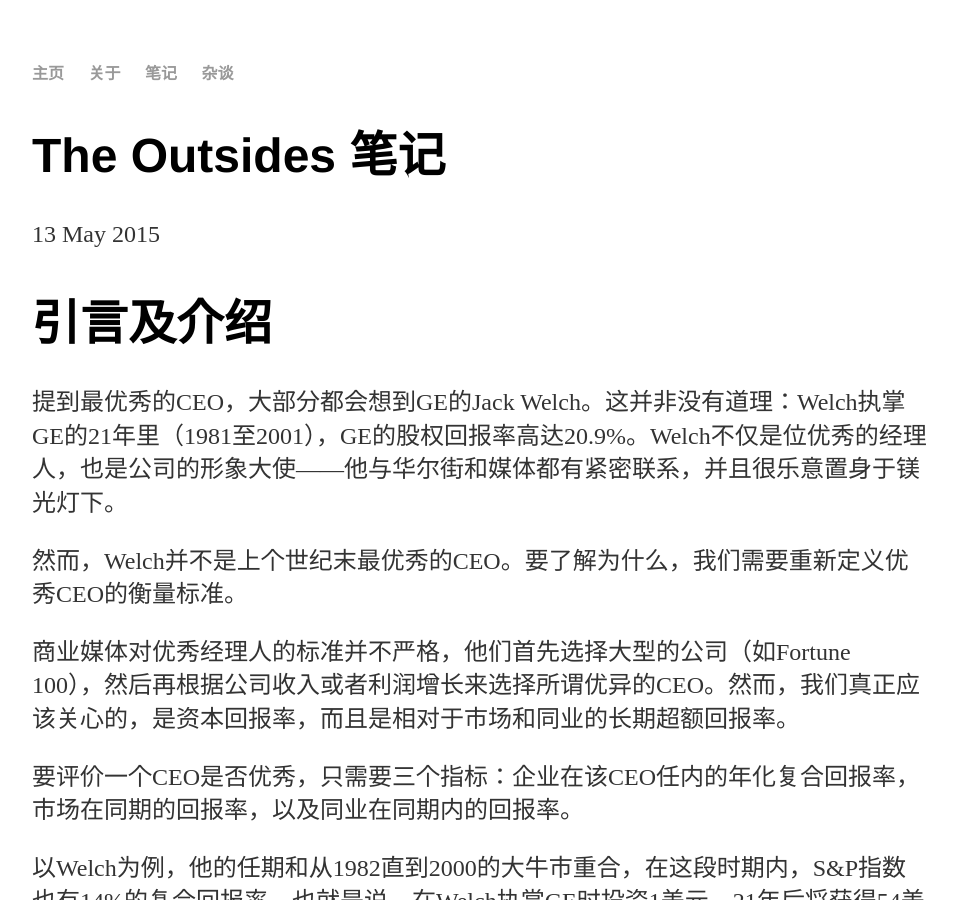
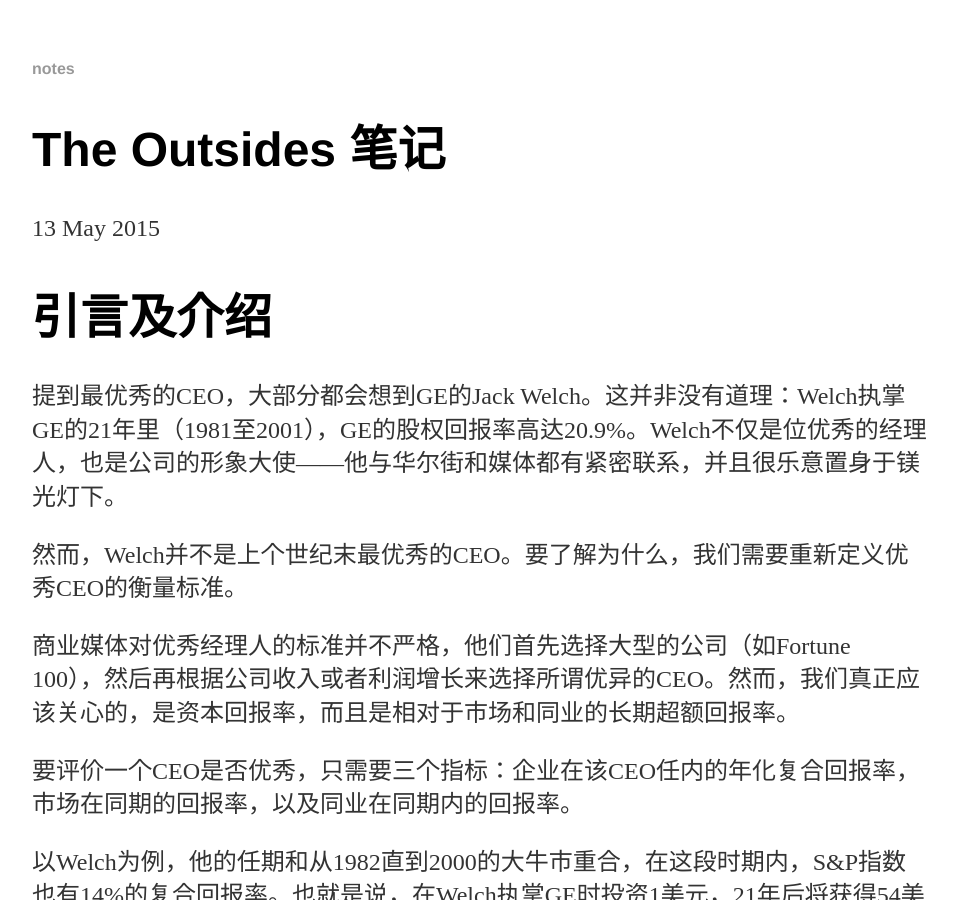
Before and after one commit to addnox/addnox.github.io, a Jekyll site: the page built from _posts/2015-05-13-The-Outsiders.md, in a window 1280 px wide and 900 px high. Shown: the whole window, without its empty margins (160-1117 px from the left). Built offline with Jekyll 4.4.1, drawn with Linux system fonts in a browser that asks for light colours.

Commit message:
Update default.html

```diff
--- a/_layouts/default.html
+++ b/_layouts/default.html
@@ -8,10 +8,8 @@
 		<body>
 			<nav>
 	    		<ul>
-	        		<li><a href="/">主页</a></li>
-		        	<li><a href="/about">关于</a></li>
-	        		<li><a href="/cv">笔记</a></li>
-	        		<li><a href="/blog">杂谈</a></li>
+	        		<li><a href="/">notes</a></li>
+
 	    		</ul>
 			</nav>
 			<div class="container">
```
